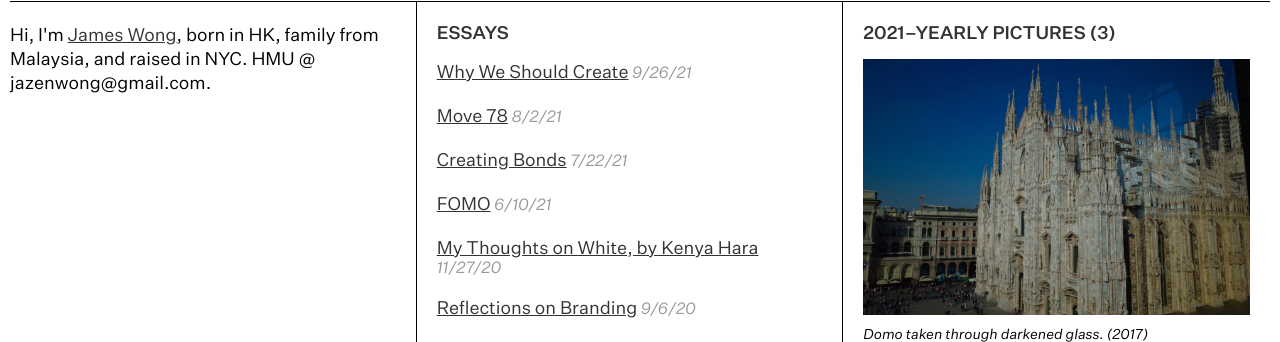
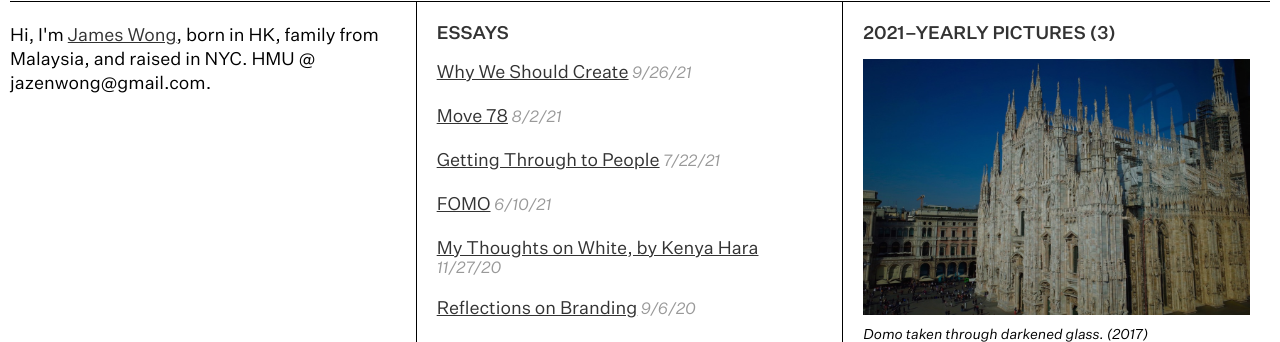
Before and after one commit to jazenwong/wong-blog, a Jekyll site: the page built from index.html, in a window 1280 px wide. Shown: the part 83-425 px from the top of the page. Built offline with Jekyll 4.4.1, drawn with Linux system fonts in a browser that asks for light colours; the list of posts is cut into pages by our own code.

Commit message:
Update 2021-07-22-getting-through.markdown

```diff
--- a/_posts/essay/2021-07-22-getting-through.markdown
+++ b/_posts/essay/2021-07-22-getting-through.markdown
@@ -1,10 +1,10 @@
 ---
 layout: "post"
-title: Creating Bonds
+title: Getting Through to People
 date: 2021-07-22
 categories: essay
 description:
-permalink: creating-bonds
+permalink: getting-through-to-people
 image:
 image-description:
 ---
```
